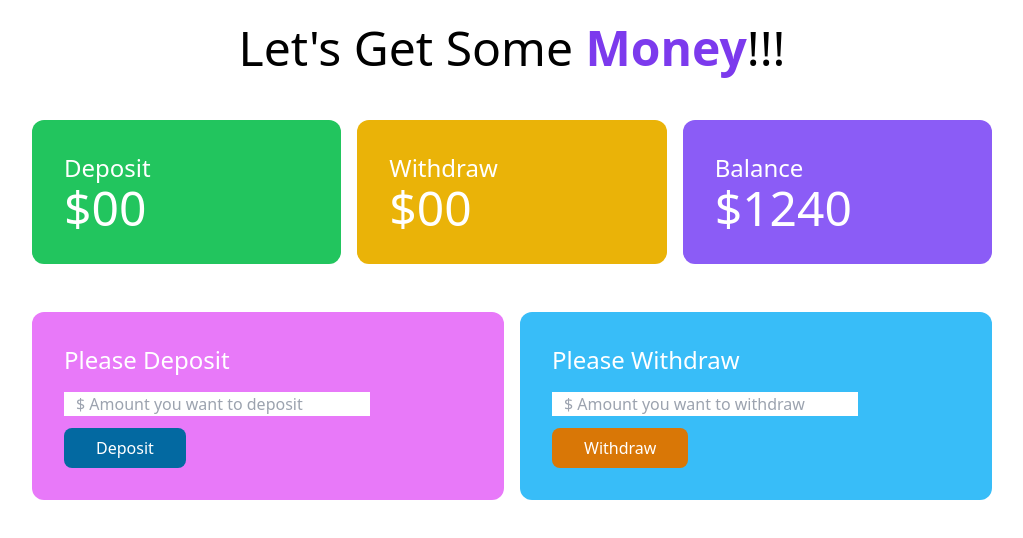
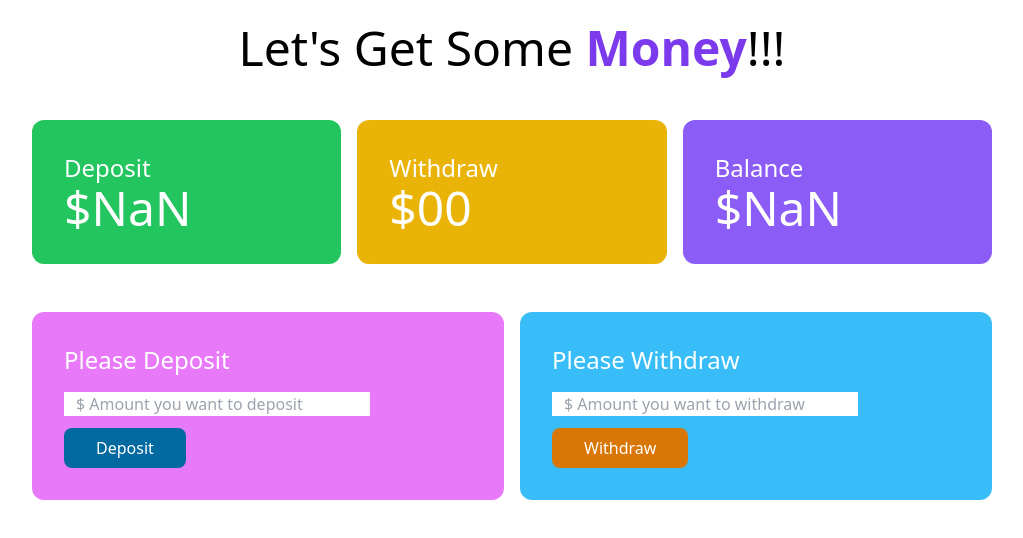
Before and after one commit to mehedihasanjibon/banking-page, a plain HTML site: page bank.html in a window 1280 px wide. Both pictures are taken after a click on the button "Deposit". Shown: the whole page, without its empty margins (128-1151 px from the left). Drawn offline with nearby package versions, Linux system fonts and the light colour scheme.

Commit message:
bank inside javascript deposit file code done

```diff
--- a/bank.html
+++ b/bank.html
@@ -18,7 +18,7 @@
             <div class="grid grid-cols-3 gap-4 w-9/12 mx-auto text-white">
                 <div class="bg-green-500 p-8 rounded-xl">
                     <h4 class="text-2xl"> Deposit </h4>
-                    <h2 class="text-5xl"> $<span>00</span></h2>
+                    <h2 class="text-5xl"> $<span id="deposit-total">00</span></h2>
                 </div>
                 <div class="bg-yellow-500 p-8 rounded-xl">
                     <h4 class="text-2xl"> Withdraw </h4>
@@ -26,7 +26,7 @@
                 </div>
                 <div class="bg-violet-500 p-8 rounded-xl">
                     <h4 class="text-2xl"> Balance </h4>
-                    <h2 class="text-5xl"> $<span>1240</span></h2>
+                    <h2 class="text-5xl"> $<span id="balance-total">1240</span></h2>
                 </div>
             </div>
         </section>
@@ -36,17 +36,18 @@
             <div class="grid grid-cols-2 gap-4 w-9/12 mx-auto">
                 <div class="bg-fuchsia-400 p-8 rounded-xl">
                     <h4 class="text-2xl mb-4 text-white"> Please Deposit </h4>
-                    <input class="w-9/12 block mb-2 px-3 mb-3" type="text" name="" id="user-email" placeholder="$ Amount you want to deposit">
-                    <button id="btn-submit" class="bg-sky-700 hover:bg-amber-600 text-white px-8 py-2 font-medium rounded-lg"> Deposit </button>
+                    <input id="deposit-field" class="w-9/12 block mb-2 px-3 mb-3" type="text" name="" placeholder="$ Amount you want to deposit">
+                    <button id="btn-deposit" class="bg-sky-700 hover:bg-amber-600 text-white px-8 py-2 font-medium rounded-lg"> Deposit </button>
                 </div>
                 <div class="bg-sky-400 p-8 rounded-xl">
                     <h4 class="text-2xl mb-4 text-white"> Please Withdraw </h4>
                     <input class="w-9/12 block mb-2 px-3 mb-3" type="text" name="" id="user-email" placeholder="$ Amount you want to withdraw">
-                    <button id="btn-submit" class="bg-amber-600 hover:bg-yellow-500 text-white px-8 py-2 font-medium rounded-lg"> Withdraw </button>
+                    <button id="btn-withdraw" class="bg-amber-600 hover:bg-yellow-500 text-white px-8 py-2 font-medium rounded-lg"> Withdraw </button>
                 </div>
             </div>
         </section>
     </main>
 
+    <script src="js/deposit.js"></script>
 </body>
 </html>
--- /dev/null
+++ b/js/deposit.js
@@ -0,0 +1,33 @@
+// step-1: add event listener to the deposit button
+document.getElementById('btn-deposit').addEventListener('click' , function(){
+
+    // step-2: get the deposit amount from the deposit input field
+    // For input field use .value inside the input field
+    const depositField = document.getElementById('deposit-field');
+    const newDepositAmountString = depositField.value;
+    const newDepositAmount = parseFloat(newDepositAmountString);
+
+    // step-3: get the current deposit total
+    // for non-input(element other than input, textarea) use innerText to get the text
+    const depositTotalElement = document.getElementById('deposit-total');
+    const previousDepositTotalString = depositTotalElement.innerText;
+    const previousDepositTotal = parseFloat(previousDepositTotalString);
+
+    // step-4: add numbers to set the total deposit
+    const currentDepositTotal = previousDepositTotal + newDepositAmount;
+    // set the deposit total
+    depositTotalElement.innerText = currentDepositTotal;
+
+    // step-5: get balance current total
+    const balanceTotalElement = document.getElementById('balance-total');
+    const previousBalanceTotalString = balanceTotalElement.innerText;
+    const previousBalanceTotal = parseFloat(previousBalanceTotalString);
+
+    // step-6: calculate current total balance
+    const currentBalanceTotal = previousBalanceTotal + newDepositAmount;
+    // set the balance total
+    balanceTotalElement.innerText = currentBalanceTotal;
+
+    // step-7: clear the deposit field
+    depositField.value = '';
+})
--- a/js/login.js
+++ b/js/login.js
@@ -14,7 +14,7 @@ document.getElementById('btn-submit').addEventListener('click' , function(){
 
     // step-4: verify email and password and check what the valid user or not
     if(email == 'sontan@baap.com' && password === 'secret'){
-        console.log("valid user");
+        window.location.href = "bank.html"
     }
     else{
         alert('invalid user');
```
Also changed, not shown: js/withdraw.js (added).
